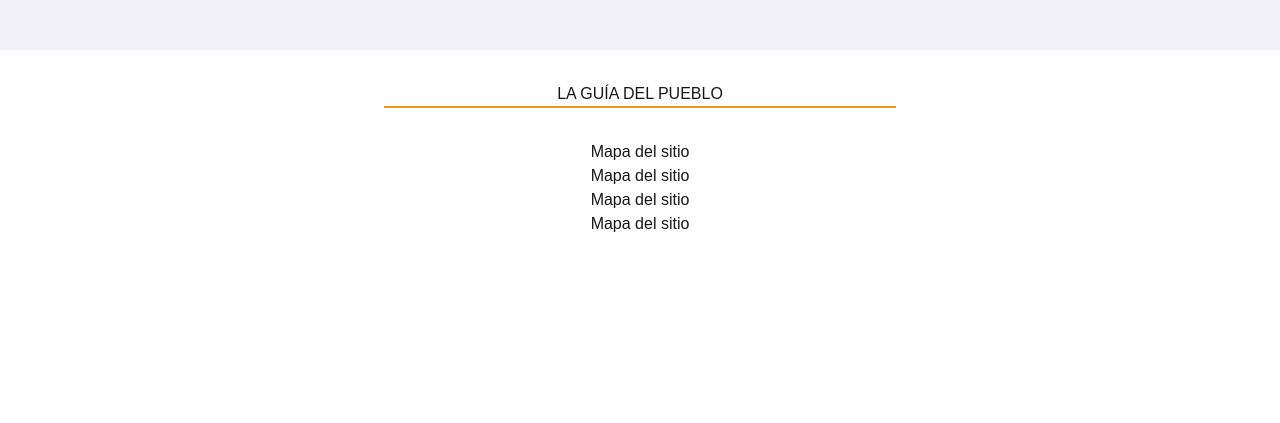
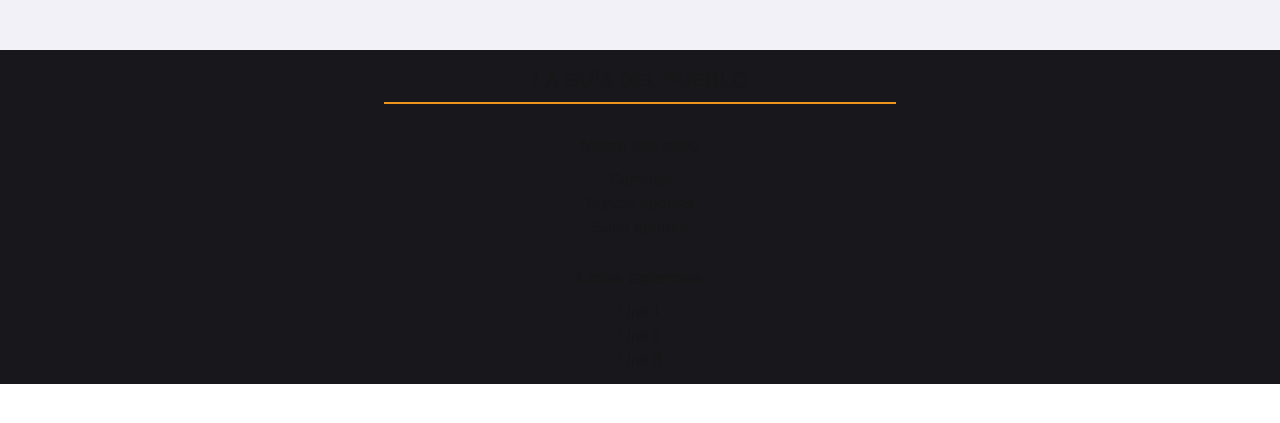
Before and after one commit to malvarezgayral/humanasGuide-frontend-app, a Next.js app: page / in a window 1280 px wide. Shown: the part 315-738 px from the top of the page. Built offline with nearby package versions, Linux system fonts and the light colour scheme; no server answers.

Commit message:
Delete commented code

```diff
--- a/src/components/Footer.tsx
+++ b/src/components/Footer.tsx
@@ -1,17 +1,26 @@
 function Footer() {
-    return <div className="max-h-60">
-        <div className="w-full flex justify-center items-center py-8">
-            <div className="w-2/5 uppercase text-center border-solid border-b-2 border-b-primaryOrange">la guía del pueblo</div>
+    //le saqué max-h-60 al primer div
+    return <div className="bg-primaryBlack">
+        <div className="w-full flex justify-center items-center py-4">
+            <div className="w-2/5 border-solid border-b-2 border-b-primaryOrange pb-2">
+                <p className="uppercase text-xl font-bold text-center">la guía del pueblo</p>
+            </div>
         </div>
 
-        <div className="bg-pri w-full flex flex-col justify-between items-center">
-            <p>Mapa del sitio</p>
-            <p>Mapa del sitio</p>
-            <p>Mapa del sitio</p>
-            <p>Mapa del sitio</p>
+        <div className="flex flex-col items-center py-3">
+            <p className="font-bold text-lg pb-2">Mapa del sitio</p>
+            <a href="">Carreras</a>
+            <a href="">Buscar aportes</a>
+            <a href="">Subir aportes</a>
+        </div>
+
+        <div className="flex flex-col items-center py-3">
+            <p className="font-bold text-lg pb-2">Links externos</p>
+            <a href="">Link 1</a>
+            <a href="">Link 2</a>
+            <a href="">Link 3</a>
         </div>
     </div>
-
 }
 
 export default Footer;
--- a/src/theme/theme.ts
+++ b/src/theme/theme.ts
@@ -15,3 +15,4 @@ export const theme = createTheme({
 
 export const primaryOrange = '#EC961D';
 export const whiteInnerText = '#F5F5F5';
+export const primaryBlack = '#18171B';
```
